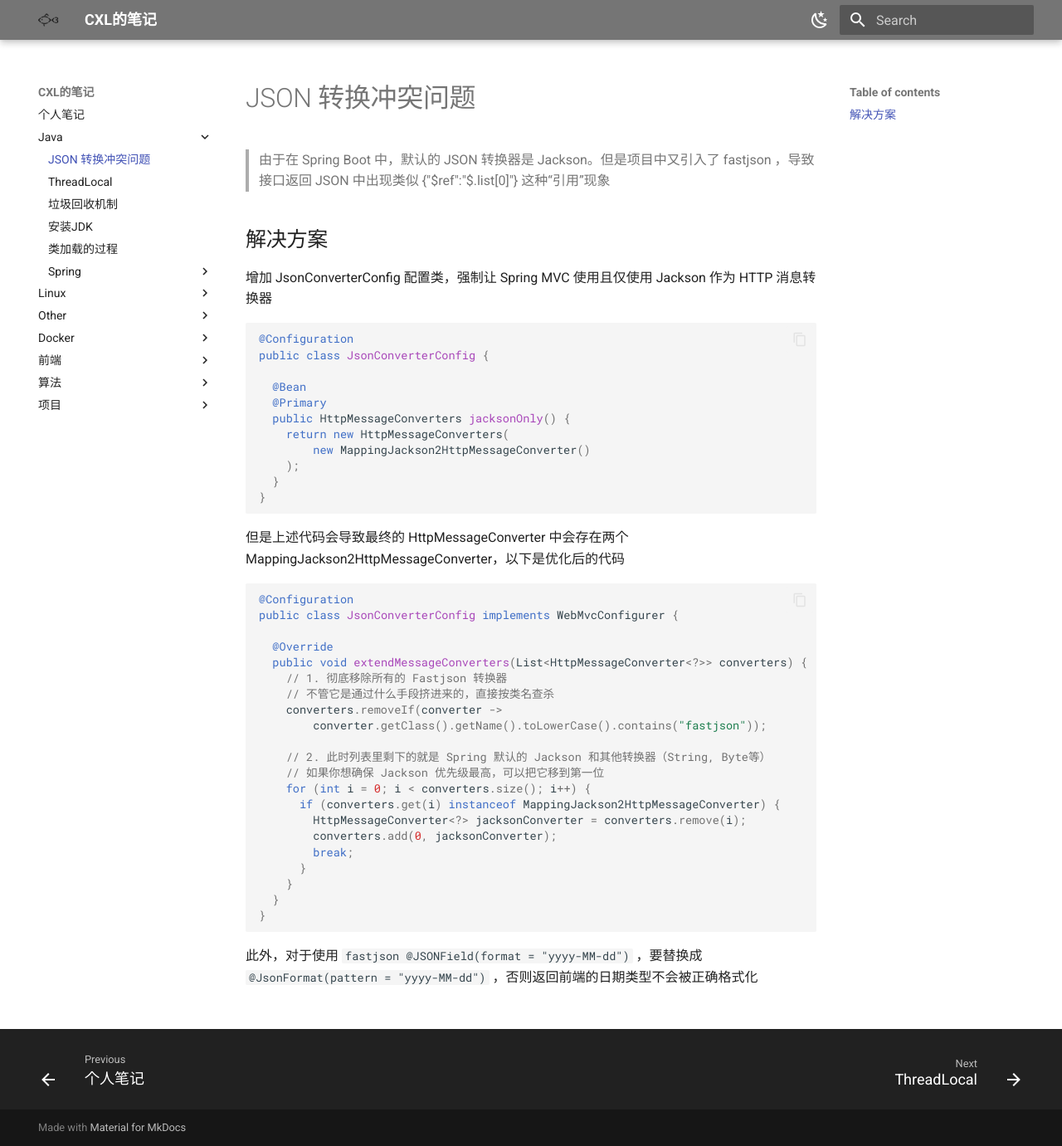
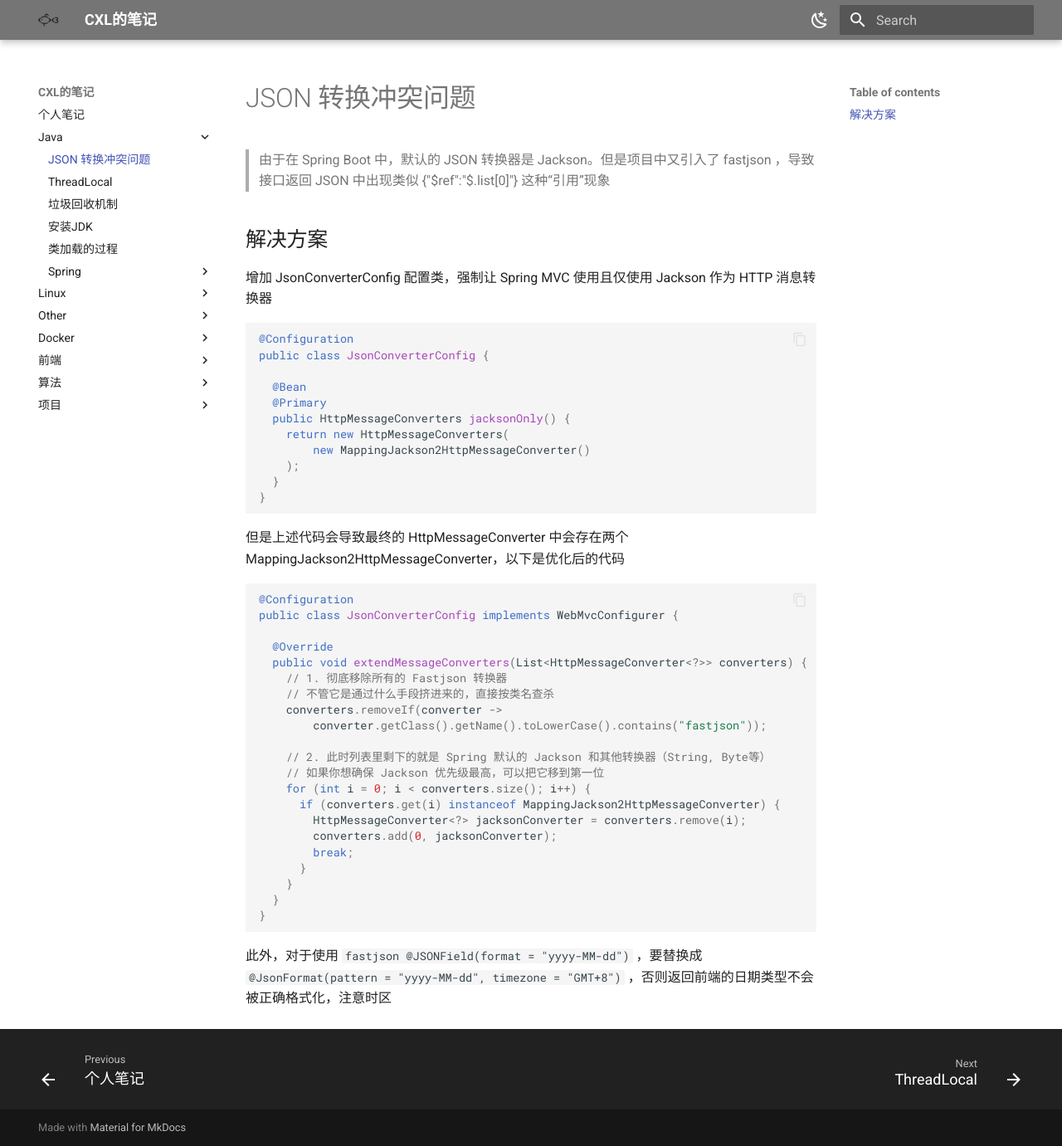
Before and after one commit to Monster295/notes, an MkDocs documentation site: the page built from docs/Java/JSON转换冲突问题.md, in a window 1280 px wide and 1381 px high. Shown: the whole window at 83% size. Built offline with MkDocs 1.6.1 and Material for MkDocs 9.7.7, drawn with Linux system fonts in a browser that asks for light colours.

Commit message:
feat：@JsonFormat增加时区

````diff
--- a/docs/Java/JSON转换冲突问题.md
+++ b/docs/Java/JSON转换冲突问题.md
@@ -46,4 +46,4 @@ public class JsonConverterConfig implements WebMvcConfigurer {
 }
 ```
 
-此外，对于使用 `fastjson @JSONField(format = "yyyy-MM-dd")` ，要替换成 `@JsonFormat(pattern = "yyyy-MM-dd")` ，否则返回前端的日期类型不会被正确格式化
+此外，对于使用 `fastjson @JSONField(format = "yyyy-MM-dd")` ，要替换成 `@JsonFormat(pattern = "yyyy-MM-dd", timezone = "GMT+8")` ，否则返回前端的日期类型不会被正确格式化，注意时区
````
